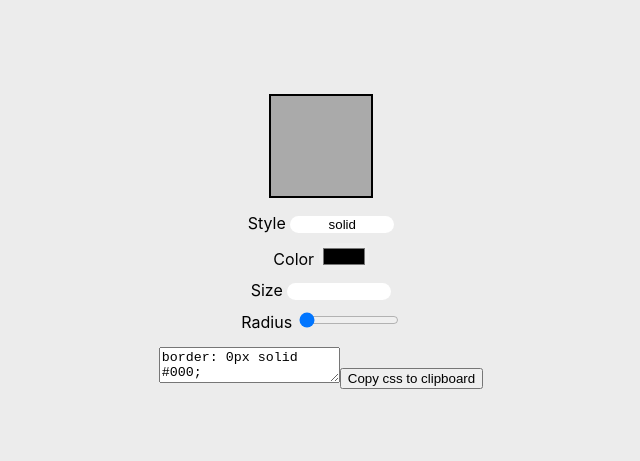
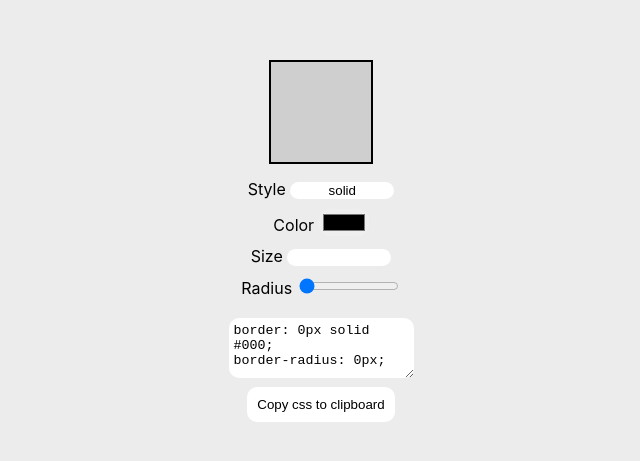
Before and after one commit to bestpractice116/box-css-preview, a React (Create React App) app: page / in a window 1280 px wide. Shown: the part 155-616 px from the top of the page, without its empty margins (319-959 px from the left). Built offline with nearby package versions, Linux system fonts and the light colour scheme.

Commit message:
update style

```diff
--- a/src/App.css
+++ b/src/App.css
@@ -18,7 +18,7 @@ body {
   width: 100px;
   margin: auto auto 20px auto;
   border: 2px solid #000;
-  background: rgba(0, 0, 0, 0.281);
+  background: rgba(0, 0, 0, 0.123);
 }
 
 .costumize-area {
@@ -32,3 +32,29 @@ input {
   border: none;
   border-radius: 10px;
 }
+
+textarea {
+  margin: 5px;
+  padding: 5px;
+  min-width: 150px;
+  min-height: 50px;
+  border: none;
+  border-radius: 10px;
+}
+textarea::selection {
+  color: #fff;
+  background: #000;
+}
+
+button {
+  border: none;
+  border-radius: 10px;
+  padding: 10px;
+  background: #fff;
+  transition: .2s;
+}
+button:hover {
+  background: #000;
+  color: #fff;
+  cursor: pointer;
+}
--- a/src/App.js
+++ b/src/App.js
@@ -61,7 +61,7 @@ function App() {
       <br/>
 
       <textarea id="text-to-copy" type="text" value={`border: ${state.size} ${state.style} ${state.color};\nborder-radius: ${state.radius}px;`}/>
-
+      <br/>
       <button onClick={() => {
         const areaToCopy = document.getElementById("text-to-copy")
         areaToCopy.select()
```
